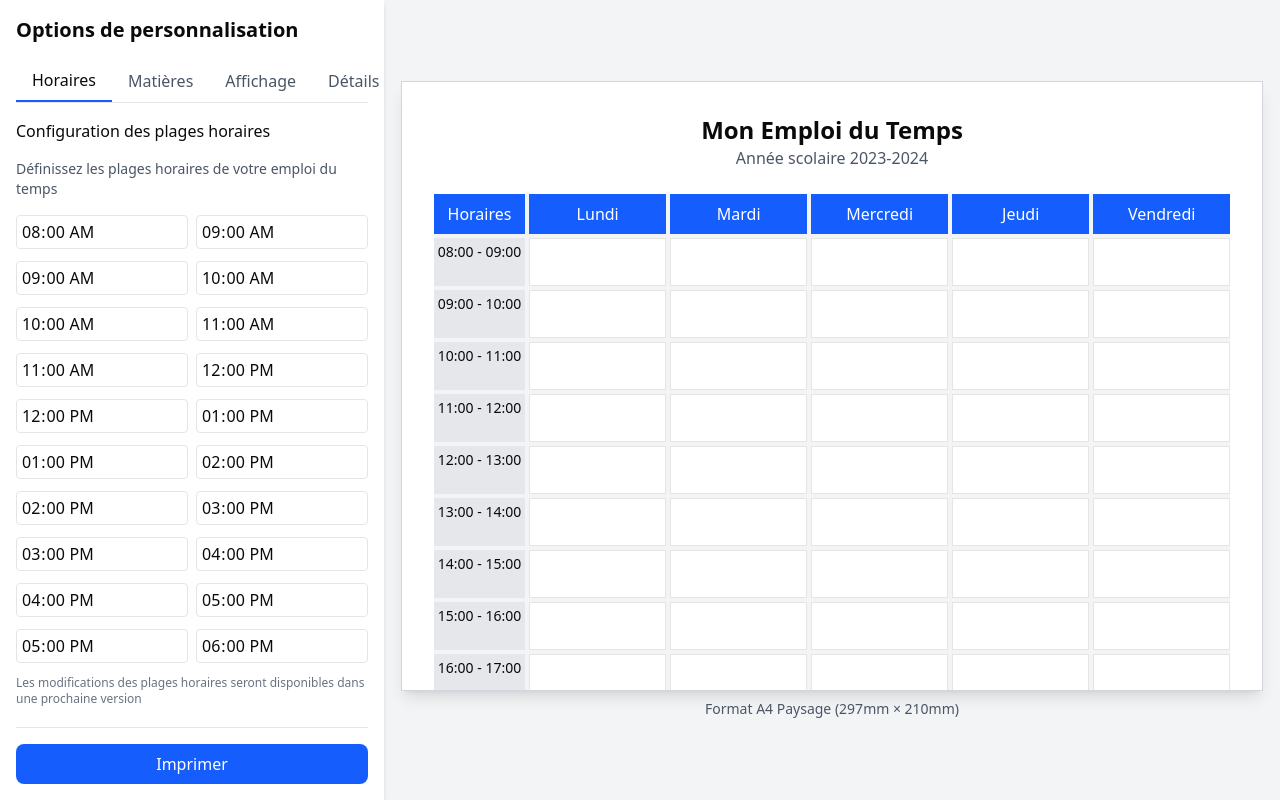
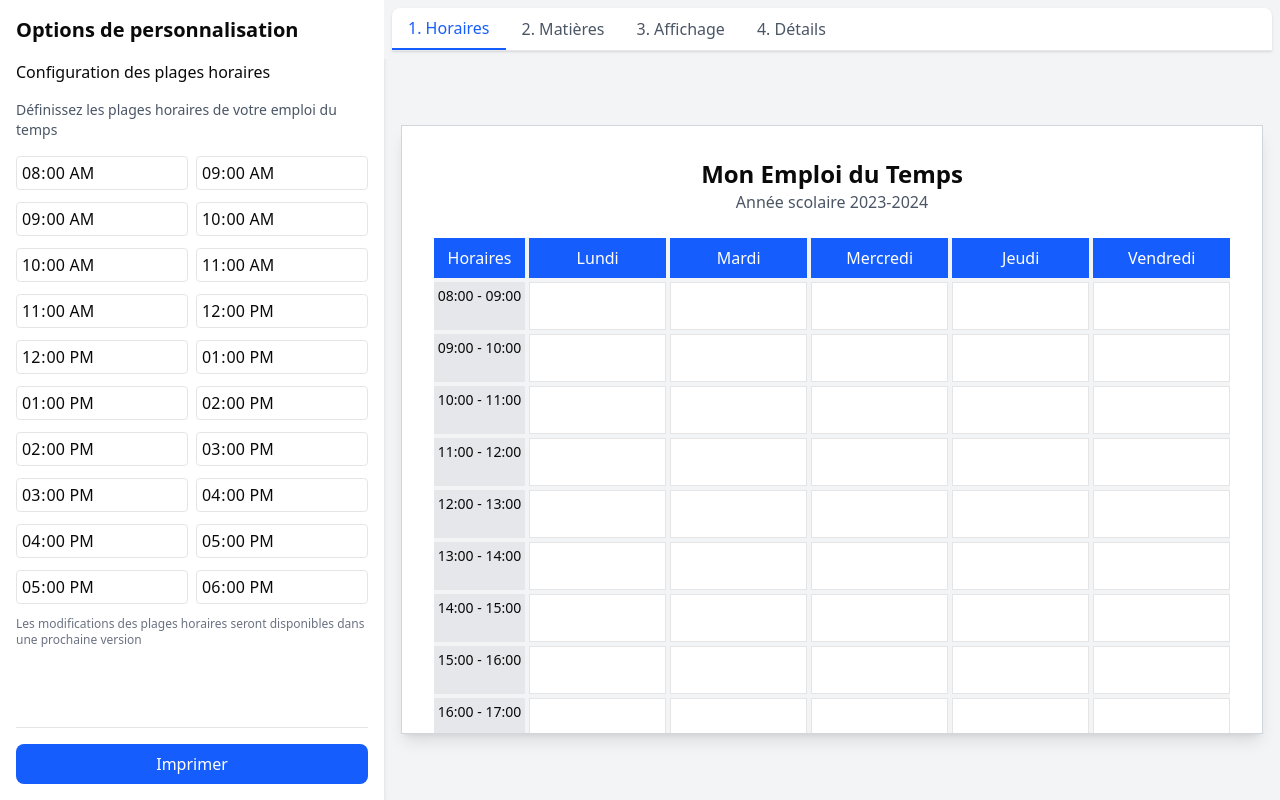
Before and after one commit to rgeron/mytt, a Next.js app: page / in a window 1280 px wide. Built offline with nearby package versions, Linux system fonts and the light colour scheme.

Commit message:
bar latérale

```diff
--- a/src/components/ConfigPanel.tsx
+++ b/src/components/ConfigPanel.tsx
@@ -1,13 +1,10 @@
 "use client";
 
 import { useTimetableStore } from "@/src/lib/store/timetable-store";
-import { useState } from "react";
 
-export function ConfigPanel() {
-  const [activeTab, setActiveTab] = useState<
-    "schedule" | "subjects" | "display" | "slots"
-  >("schedule");
+type TabType = "schedule" | "subjects" | "display" | "slots";
 
+export function ConfigPanel({ activeTab }: { activeTab: TabType }) {
   const {
     title,
     subtitle,
@@ -22,50 +19,6 @@ export function ConfigPanel() {
   return (
     <div className="flex flex-col gap-4 h-full">
       <h2 className="text-xl font-semibold">Options de personnalisation</h2>
-
-      {/* Tabs for different configuration sections */}
-      <div className="flex border-b">
-        <button
-          className={`py-2 px-4 ${
-            activeTab === "schedule"
-              ? "border-b-2 border-blue-600 font-medium"
-              : "text-gray-600"
-          }`}
-          onClick={() => setActiveTab("schedule")}
-        >
-          Horaires
-        </button>
-        <button
-          className={`py-2 px-4 ${
-            activeTab === "subjects"
-              ? "border-b-2 border-blue-600 font-medium"
-              : "text-gray-600"
-          }`}
-          onClick={() => setActiveTab("subjects")}
-        >
-          Matières
-        </button>
-        <button
-          className={`py-2 px-4 ${
-            activeTab === "display"
-              ? "border-b-2 border-blue-600 font-medium"
-              : "text-gray-600"
-          }`}
-          onClick={() => setActiveTab("display")}
-        >
-          Affichage
-        </button>
-        <button
-          className={`py-2 px-4 ${
-            activeTab === "slots"
-              ? "border-b-2 border-blue-600 font-medium"
-              : "text-gray-600"
-          }`}
-          onClick={() => setActiveTab("slots")}
-        >
-          Détails
-        </button>
-      </div>
 
       {/* Content for each tab */}
       <div className="flex-1 overflow-y-auto">
--- /dev/null
+++ b/src/components/TabsBar.tsx
@@ -0,0 +1,58 @@
+"use client";
+
+type TabType = "schedule" | "subjects" | "display" | "slots";
+
+export function TabsBar({
+  activeTab,
+  setActiveTab,
+}: {
+  activeTab: TabType;
+  setActiveTab: (tab: TabType) => void;
+}) {
+  return (
+    <div className="bg-white shadow-sm rounded-t-md border-b border-gray-200">
+      <div className="flex">
+        <button
+          className={`py-2 px-4 ${
+            activeTab === "schedule"
+              ? "border-b-2 border-blue-600 font-medium text-blue-600"
+              : "text-gray-600 hover:text-gray-900"
+          }`}
+          onClick={() => setActiveTab("schedule")}
+        >
+          1. Horaires
+        </button>
+        <button
+          className={`py-2 px-4 ${
+            activeTab === "subjects"
+              ? "border-b-2 border-blue-600 font-medium text-blue-600"
+              : "text-gray-600 hover:text-gray-900"
+          }`}
+          onClick={() => setActiveTab("subjects")}
+        >
+          2. Matières
+        </button>
+        <button
+          className={`py-2 px-4 ${
+            activeTab === "display"
+              ? "border-b-2 border-blue-600 font-medium text-blue-600"
+              : "text-gray-600 hover:text-gray-900"
+          }`}
+          onClick={() => setActiveTab("display")}
+        >
+          3. Affichage
+        </button>
+        <button
+          className={`py-2 px-4 ${
+            activeTab === "slots"
+              ? "border-b-2 border-blue-600 font-medium text-blue-600"
+              : "text-gray-600 hover:text-gray-900"
+          }`}
+          onClick={() => setActiveTab("slots")}
+        >
+          4. Détails
+        </button>
+      </div>
+    </div>
+  );
+}
--- a/src/components/TimetableLayout.tsx
+++ b/src/components/TimetableLayout.tsx
@@ -1,19 +1,33 @@
 "use client";
 
+import { useState } from "react";
 import { ConfigPanel } from "./ConfigPanel";
+import { TabsBar } from "./TabsBar";
 import { TimetablePreview } from "./TimetablePreview";
 
+type TabType = "schedule" | "subjects" | "display" | "slots";
+
 export function TimetableLayout() {
+  const [activeTab, setActiveTab] = useState<TabType>("schedule");
+
   return (
     <div className="flex flex-col lg:flex-row min-h-screen bg-gray-100">
       {/* Config Panel - 30% width on desktop, full width on mobile */}
       <div className="w-full lg:w-[30%] bg-white p-4 shadow-md overflow-y-auto">
-        <ConfigPanel />
+        <ConfigPanel activeTab={activeTab} />
       </div>
 
-      {/* Timetable Preview - 70% width on desktop, full width on mobile */}
-      <div className="w-full lg:w-[70%] p-2 flex justify-center items-center overflow-auto h-screen">
-        <TimetablePreview />
+      {/* Timetable Preview with Tabs Bar - 70% width on desktop, full width on mobile */}
+      <div className="w-full lg:w-[70%] flex flex-col">
+        {/* Tabs Bar */}
+        <div className="p-2 bg-gray-100">
+          <TabsBar activeTab={activeTab} setActiveTab={setActiveTab} />
+        </div>
+
+        {/* Timetable Preview */}
+        <div className="p-2 flex-1 flex justify-center items-center overflow-auto">
+          <TimetablePreview />
+        </div>
       </div>
     </div>
   );
--- a/src/components/TimetablePreview.tsx
+++ b/src/components/TimetablePreview.tsx
@@ -118,11 +118,6 @@ export function TimetablePreview() {
           </div>
         </div>
       </div>
-
-      {/* Print info note */}
-      <div className="mt-2 text-sm text-gray-600 text-center">
-        Format A4 Paysage (297mm × 210mm)
-      </div>
     </div>
   );
 }
```
